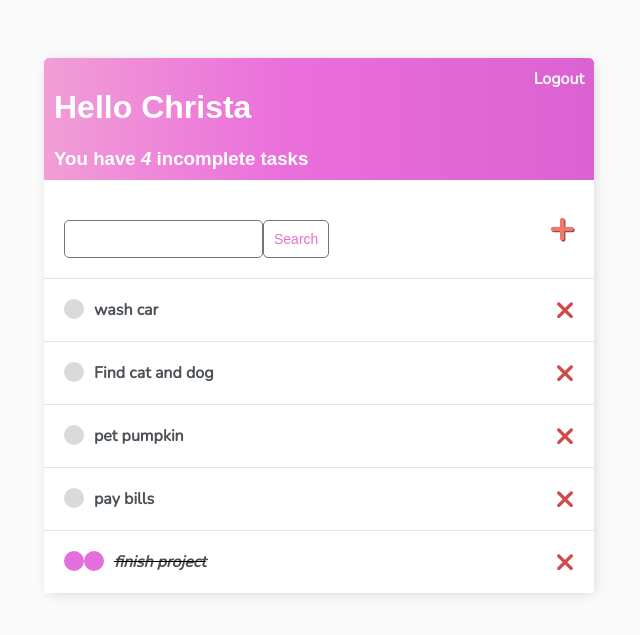
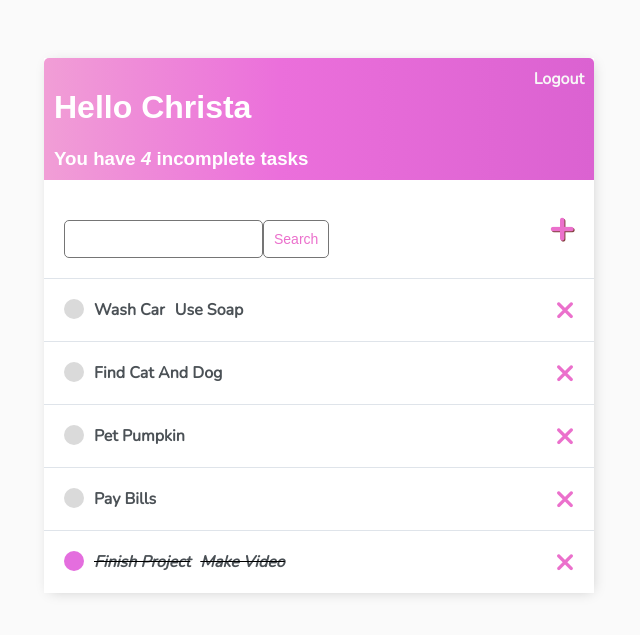
Before and after one commit to usmc-Blockhead/The_To_do_list, a Django app: page / in a window 1280 px wide. Shown: the top 635 px of the page, without its empty margins (321-961 px from the left). Run offline with Django 4.2, Linux system fonts and the light colour scheme; a user stored in the database is signed in; data comes from the database, SQL or seed files in the repository; both versions use the stored data as it was after the commit.

Commit message:
the new save

```diff
--- a/app/models.py
+++ b/app/models.py
@@ -1,9 +1,6 @@
 from django.db import models
 from django.contrib.auth.models import User
-from django import forms
-from django.contrib.auth.forms import UserCreationForm
 
-# Create your models here.
 
 class Task(models.Model):
     user = models.ForeignKey(User, on_delete=models.CASCADE, null=True, blank=True)
@@ -16,12 +13,3 @@ class Task(models.Model):
         return self.title
     class Meta:
         ordering = ['complete']
-
-class SignUpForm(UserCreationForm):
-    first_name = forms.CharField(max_length=30, required=True, help_text='Required')
-    last_name = forms.CharField(max_length=30, required=False, help_text='Optional.')
-    email = forms.EmailField(max_length=254, help_text='Required. Please provide a valid email address.')
-
-    class Meta:
-        model = User
-        fields = ('username', 'first_name', 'last_name', 'email', 'password1', 'password2', )
--- a/app/templates/app/main.html
+++ b/app/templates/app/main.html
@@ -105,7 +105,7 @@
       .delete-link {
         text-decoration: none;
         font-weight: 900;
-        color: #cf4949;
+        color: #eb70cc;
         font-size: 32px;
         line-height: 0;
         padding: 20px 20px;
@@ -142,7 +142,7 @@
       }
 
       #add-link {
-        color: #eb796f;
+        color:#eb70cc;
         text-decoration: none;
         font-size: 42px;
         text-shadow: 1px 1px #81413b;
--- a/app/templates/app/task_list.html
+++ b/app/templates/app/task_list.html
@@ -33,14 +33,15 @@
         {% if task.complete %}
         <div class="task-title">
             <div class="task-complete-icon"></div>
-            <input class="complete-button" type="submit" value={{Tasks.complete}}>
-            <i><s><a href={% url 'task-update' task.id %}>{{task}}</a></s></i>
+            <i><s><a href={% url 'task-update' task.id %}>{{task|title}}</a></s></i>
+            <i><s><a href={% url 'task-update' task.id %}>{{task.description|title}}</a></s></i>
         </div>
         <a class="delete-link" href="{% url 'task-delete' task.id %}">&#215;</a>
         {% else %}
         <div class="task-title">
             <div class="task-incomplete-icon"></div>
-            <a href={% url 'task-update' task.id %}>{{task}}</a>
+            <a href={% url 'task-update' task.id %}>{{task|title}}</a>
+            <a href={% url 'task-update' task.id %}>{{task.description|title}}</a>
         </div>
         <a class="delete-link" href="{% url 'task-delete' task.id %}">&#215;</a>
         {% endif %}
@@ -50,9 +51,4 @@
     {% endfor %}
 </div>
 
-
-
-
-
-
 {% endblock content %}
--- a/todo_list/settings.py
+++ b/todo_list/settings.py
@@ -112,7 +112,7 @@ USE_I18N = True
 
 USE_TZ = True
 
-Login_URL = 'login'
+Login_URL = 'Login'
 
 # Static files (CSS, JavaScript, Images)
 # https://docs.djangoproject.com/en/4.1/howto/static-files/
```
Also changed, not shown: db.sqlite3, 1 other file.
